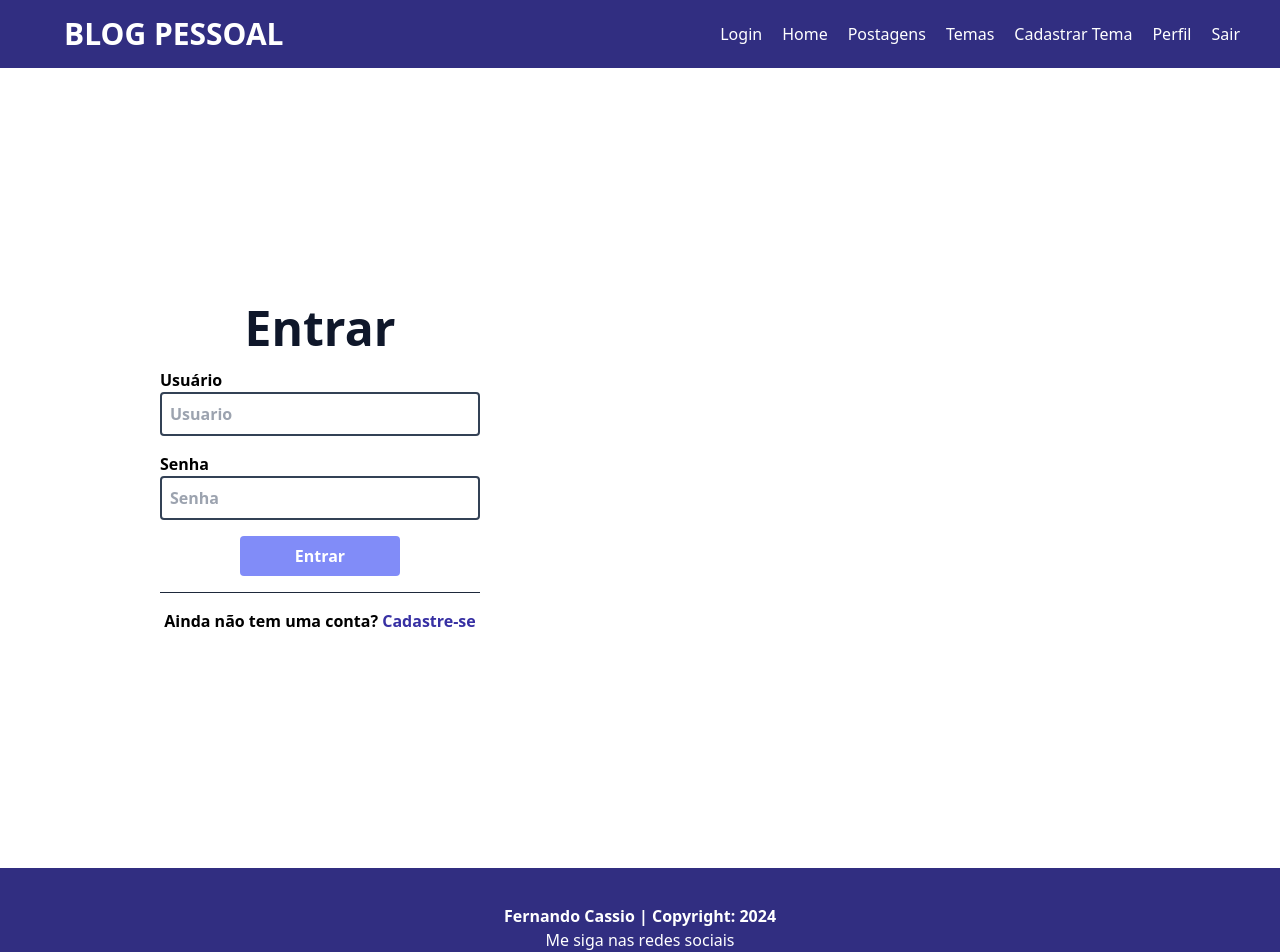
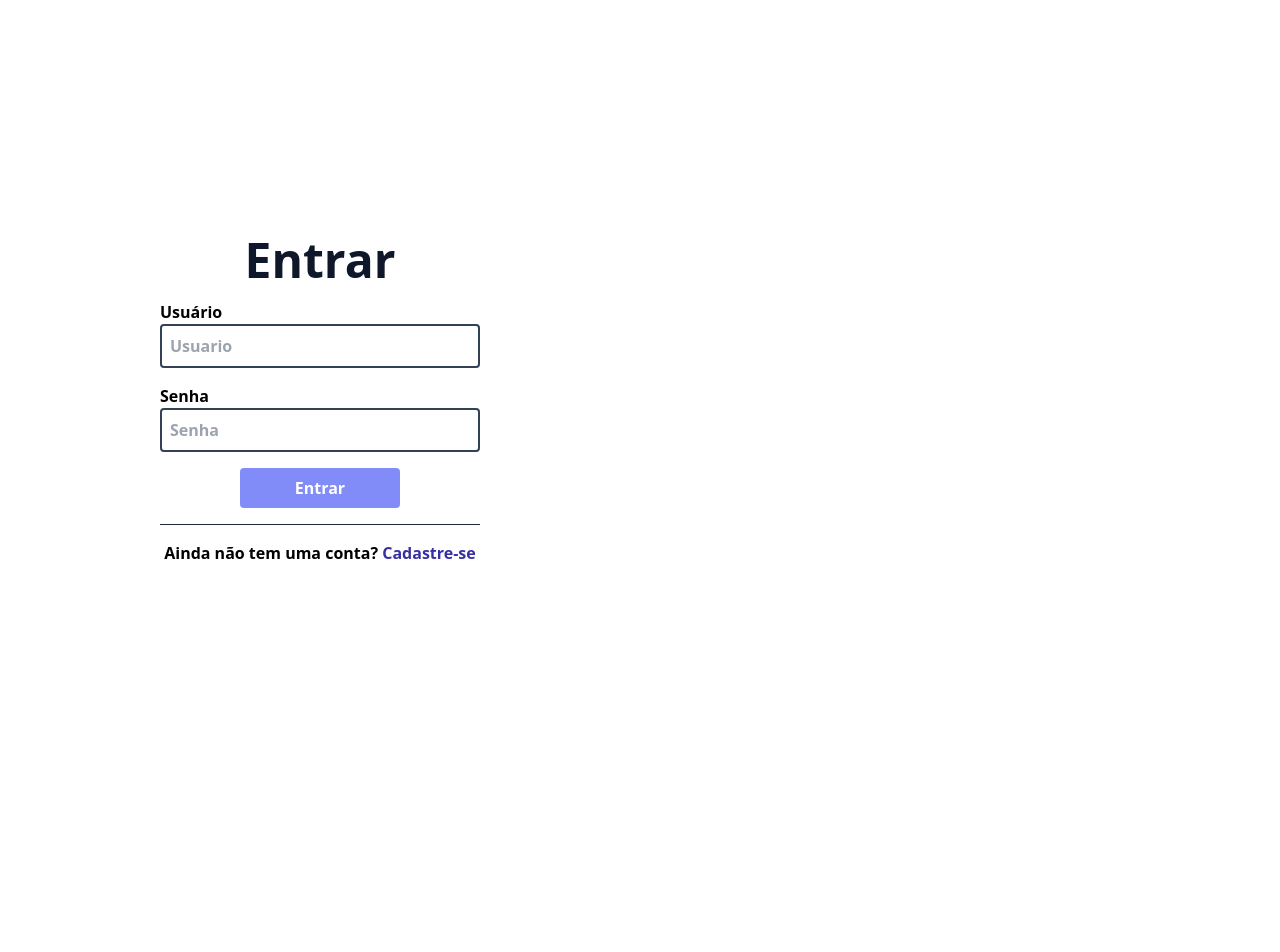
Before and after one commit to FernandoCassioDev/blogpessoal_react, a React (Vite) app: page / in a window 1280 px wide. Shown: the top 952 px of the page. After the commit the page ends 800 px from the top, so only its background shows below. Built offline with nearby package versions, Linux system fonts and the light colour scheme.

Commit message:
feat: adiciona renderização condicional em navbar e footer

```diff
--- a/src/components/footer/Footer.tsx
+++ b/src/components/footer/Footer.tsx
@@ -1,10 +1,16 @@
-import { GithubLogo, LinkedinLogo } from "@phosphor-icons/react"
+import { GithubLogo, LinkedinLogo } from "@phosphor-icons/react";
+import { ReactNode, useContext } from "react";
+import AuthContext from "../../contexts/AuthContext";
 
 function Footer() {
+  let data = new Date().getFullYear();
 
-  let data = new Date().getFullYear()
+  const { usuario } = useContext(AuthContext);
 
-  return (
+  let component: ReactNode;
+
+  if (usuario.token !== "") {
+    component = (
       <footer
         className="
     bg-indigo-900
@@ -13,37 +19,45 @@ function Footer() {
     p-4
     flex
     justify-center
-">
-      <div className="
+"
+      >
+        <div
+          className="
       container
       flex
       flex-row
       justify-center
-      ">
-        <div className="
+      "
+        >
+          <div
+            className="
         flex
         flex-col
         justify-center
         items-center
-        ">
-          <h3 className='font-bold'
+        "
           >
-            Fernando Cassio | Copyright: {data}
-          </h3>
+            <h3 className="font-bold">Fernando Cassio | Copyright: {data}</h3>
             <p>Me siga nas redes sociais</p>
 
             <div className="flex flex-row">
               <a target="_blank" href="https://github.com/fernandocassiodev">
                 <GithubLogo size={32} />
               </a>
-          <a target="_blank" href="https://www.linkedin.com/in/fernando-cassio/">
+              <a
+                target="_blank"
+                href="https://www.linkedin.com/in/fernando-cassio/"
+              >
                 <LinkedinLogo size={32} />
               </a>
             </div>
           </div>
         </div>
       </footer>
-  )
+    );
   }
 
-export default Footer
+  return <>{component}</>;
+}
+
+export default Footer;
--- a/src/components/navbar/Navbar.tsx
+++ b/src/components/navbar/Navbar.tsx
@@ -1,19 +1,24 @@
-import { useContext } from "react";
+import { ReactNode, useContext } from "react";
 import { Link, useNavigate } from "react-router-dom";
 import AuthContext from "../../contexts/AuthContext";
+import { ToastAlerta } from "../../utils/ToastAlerta";
 
 function Navbar() {
   const navigate = useNavigate();
 
-  const { handleLogout } = useContext(AuthContext);
+  const { usuario ,handleLogout } = useContext(AuthContext);
 
   function logout() {
     handleLogout();
-    alert("O usuário foi desconectado com sucesso!");
+    ToastAlerta("O usuário foi desconectado com sucesso!", "sucesso");
     navigate("/login");
   }
-  return (
-    <div
+
+  let component: ReactNode
+
+  if(usuario.token !== ""){
+    component = (
+      <div
       className="
       w-full
       justify-center
@@ -67,7 +72,7 @@ function Navbar() {
           </li>
           <li className="pl-5">
             <a href="" className="hover:underline">
-              Perfil
+              <Link to="/perfil">Perfil</Link>
             </a>
           </li>
           <li className="pl-5 mr-10">
@@ -80,6 +85,13 @@ function Navbar() {
         </ul>
       </div>
     </div>
+
+    )
+  }
+  return (
+    <>
+    {component}
+    </>
   );
 }
 
```
Lines whose indentation alone changed are shown as unchanged.
